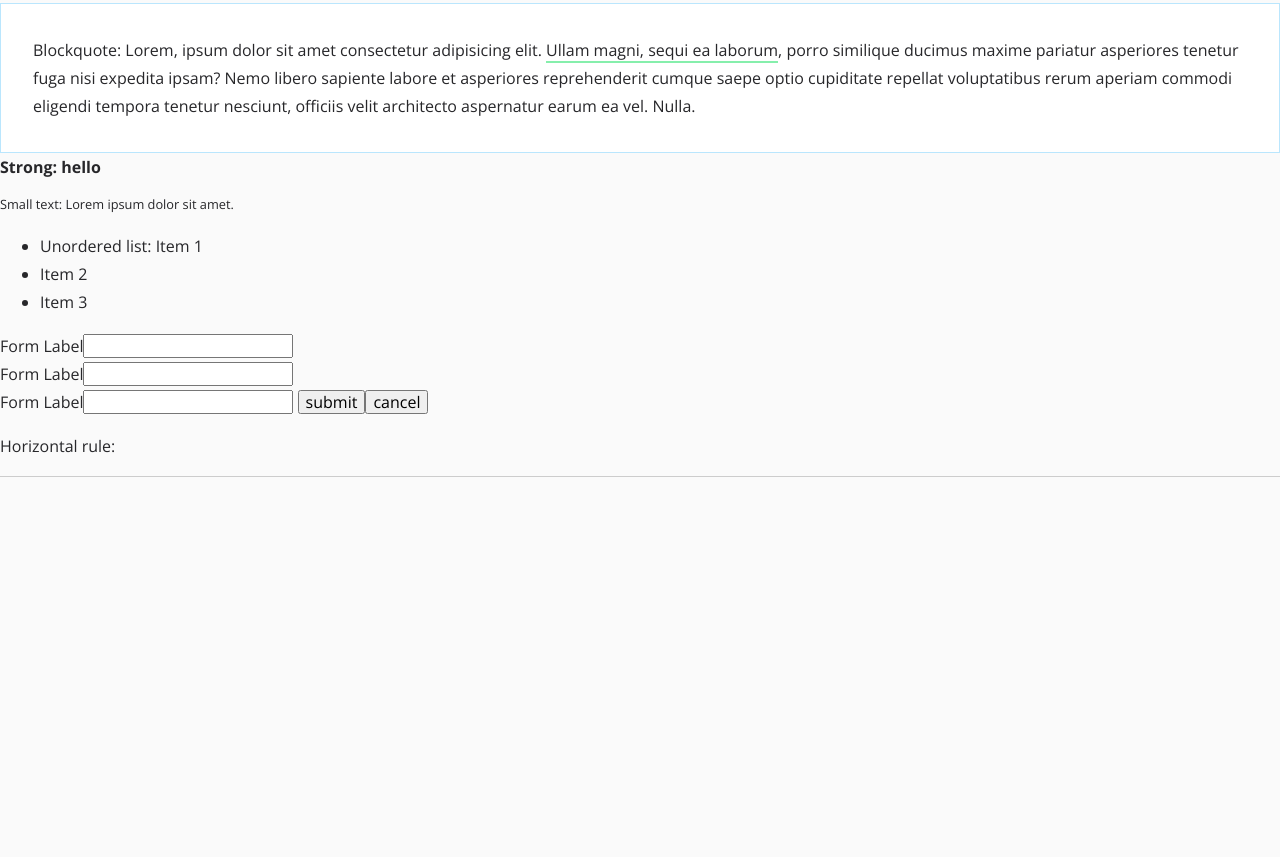
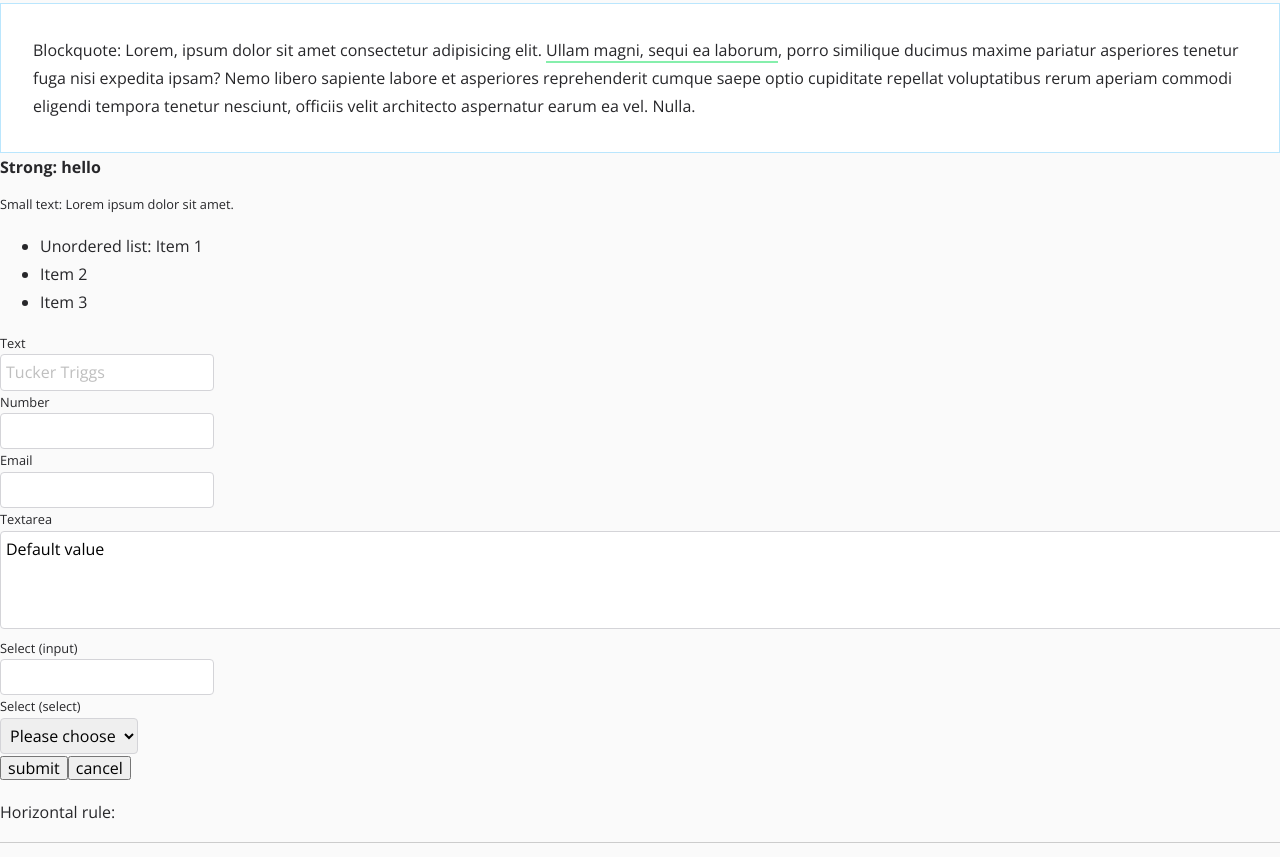
Before and after one commit to tuckpuck/wp-blank-starter, a website built with Parcel: page index.html in a window 1280 px wide. Shown: the part 655-1512 px from the top of the page. Before the commit the page ends 1148 px from the top, so only its background shows below. Built offline with nearby package versions, Linux system fonts and the light colour scheme.

Commit message:
style form inputs

```diff
--- a/css/style.css
+++ b/css/style.css
@@ -1,17 +1,17 @@
 :root {
   /* Fonts */
-  --heading-font: "Montserrat", -apple-system, BlinkMacSystemFont, Segoe UI, Roboto, Oxygen, Ubuntu, Cantarell, Fira Sans, Droid Sans, Helvetica Neue, Arial, sans-serif, Apple Color Emoji, Segoe UI Emoji, Segoe UI Symbol;
+  --heading-font: "Montserrat", -apple-system, BlinkMacSystemFont, Segoe UI,
+    Roboto, Oxygen, Ubuntu, Cantarell, Fira Sans, Droid Sans, Helvetica Neue,
+    Arial, sans-serif, Apple Color Emoji, Segoe UI Emoji, Segoe UI Symbol;
   --body-font: "Open Sans", -apple-system, BlinkMacSystemFont, Segoe UI, Roboto,
-  Oxygen, Ubuntu, Cantarell, Fira Sans, Droid Sans, Helvetica Neue, Arial,
-  sans-serif, Apple Color Emoji, Segoe UI Emoji, Segoe UI Symbol;
+    Oxygen, Ubuntu, Cantarell, Fira Sans, Droid Sans, Helvetica Neue, Arial,
+    sans-serif, Apple Color Emoji, Segoe UI Emoji, Segoe UI Symbol;
   --h1: 3.052em;
   --h2: 2.441em;
   --h3: 1.953em;
   --h4: 1.563em;
   --h5: 1.25em;
   --smallText: 0.8em;
-
-
 
   /* Define Tailwind Colors */
   --blueGray-50: #f8fafc;
@@ -270,11 +270,13 @@
   --light-mode-black: var(--gray-800);
   --light-mode-white: #fafafa;
 
+  /* Styles */
+  --border: solid 1px var(--gray-300);
+
   /* Define Colors intentions */
   --background: var(--light-mode-white);
   --textColor: var(--light-mode-black);
 }
-
 
 html {
   font-size: 100%;
@@ -297,7 +299,7 @@ p a,
 blockquote a {
   color: var(--light-mode-black);
   text-decoration: none;
-  border-bottom: solid 2px var(--green-300)
+  border-bottom: solid 2px var(--green-300);
 }
 
 h1,
@@ -371,5 +373,36 @@ blockquote {
 }
 
 .dark a {
-    color: var(--dark-mode-light);
+  color: var(--dark-mode-light);
 }
+
+label {
+  display: block;
+  font-size: var(--smallText);
+}
+
+input,
+textarea {
+  border: var(--border);
+  border-radius: 4px;
+  padding: 8px 5px;
+}
+
+textarea {
+  width: 100%;
+  height: 5rem;
+}
+
+::placeholder {
+  color: var(--grey);
+}
+
+select {
+  border: var(--border);
+  border-radius: 4px;
+  padding: 5px 5px;
+}
+
+hr {
+  border-top: var(--border);
+}
--- a/index.html
+++ b/index.html
@@ -53,14 +53,30 @@
   </ul>
 
   <form action="">
-    <div><label for="text">Form Label</label><input id="text" type="text"></div>
-    <div><label for="number">Form Label</label><input id="number" type="number"></div>
-    <div><label for="dropdown">Form Label</label><input type="text" id="dropdown" name="city" list="cityname">
+    <div><label for="text">Text</label><input id="text" type="text" placeholder="Tucker Triggs"></div>
+    <div><label for="number">Number</label><input id="number" type="number"></div>
+    <div><label for="email">Email</label><input id="email" type="email"></div>
+    <div><label for="textarea">Textarea</label><textarea id="textarea">Default value</textarea></div>
+    <div><label for="dropdown">Select (input)</label><input type="text" id="dropdown" name="city" list="cityname">
       <datalist id="cityname">
         <option value="Boston">
         <option value="Cambridge">
       </datalist>
-    <button>submit</button><button>cancel</button>
+
+      <label for="select">Select (select)</label>
+      <select id="select" name="select">
+        <option value="" selected>Please choose</option>
+
+        <option value="Mr">Mr</option>
+        <option value="Miss">Miss</option>
+        <option value="Mrs">Mrs</option>
+        <option value="Ms">Ms</option>
+
+        <option value="Dr">Dr</option>
+        <option value="Other">Other</option>
+      </select>
+      <br>
+      <button>submit</button><button>cancel</button>
   </form>
 
   <p>Horizontal rule:</p>
```
Also changed, not shown: 1 other file.
